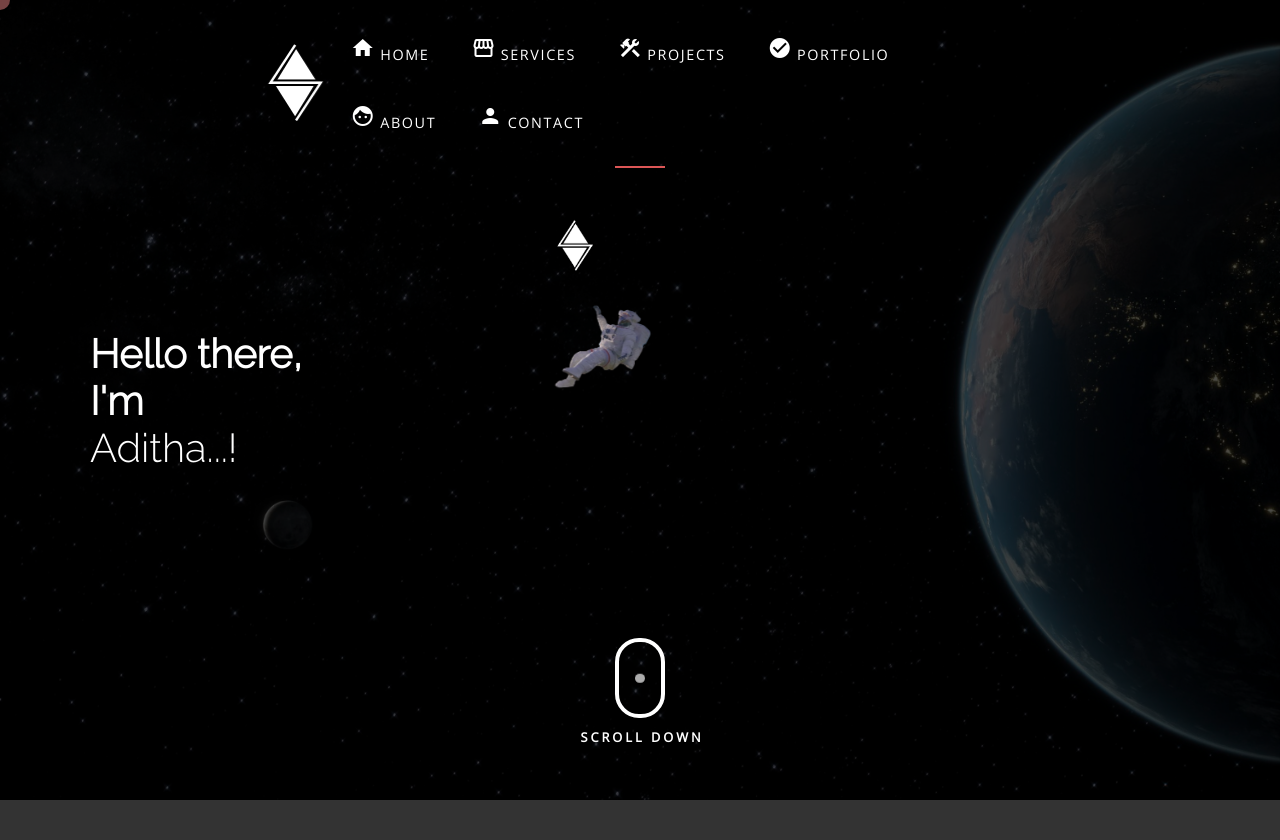
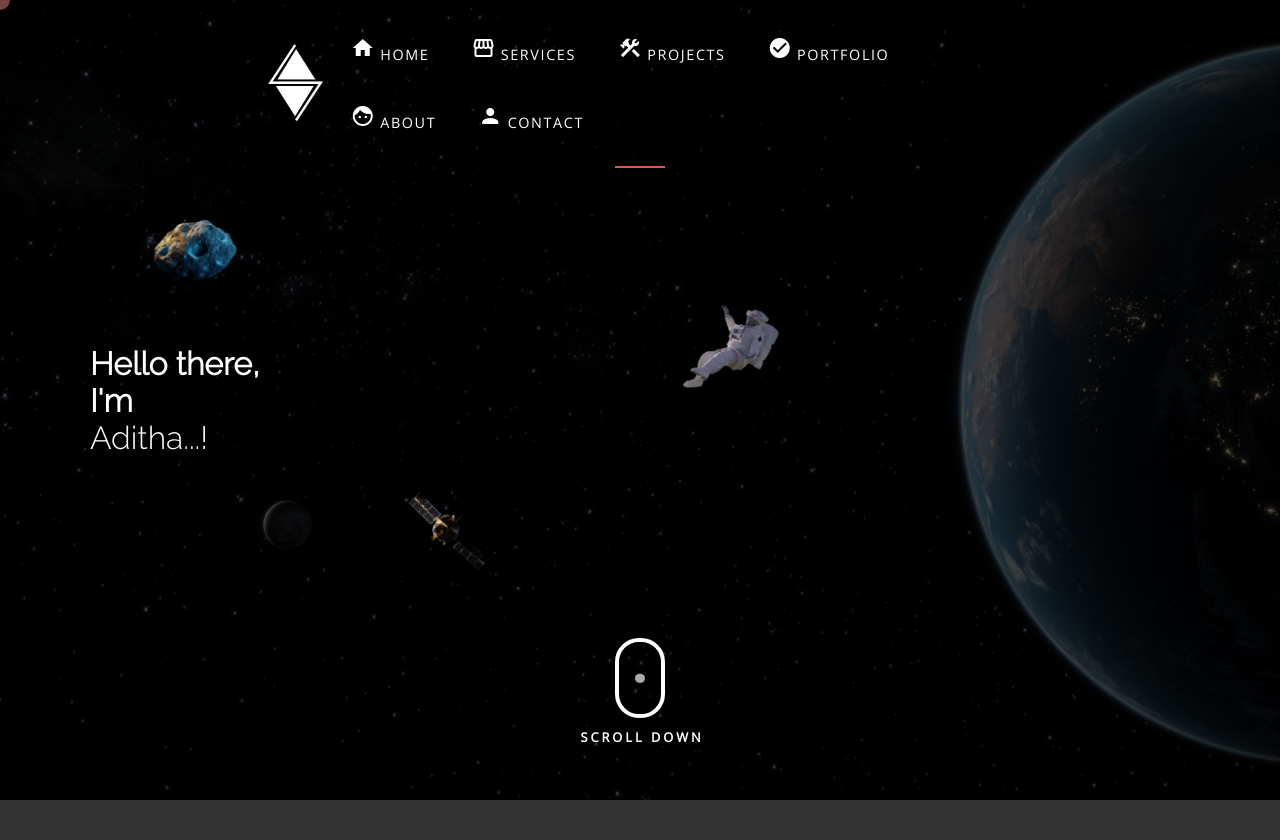
Before and after one commit to adserasinghe/adserasinghe.github.io, a PHP site: page / in a window 1280 px wide. Shown: the top 840 px of the page. Run offline with PHP 8.4, Linux system fonts and the light colour scheme; style sheets or scripts are compiled from the project's sources.

Commit message:
new floating icons added...

```diff
--- a/index.html
+++ b/index.html
@@ -67,7 +67,10 @@
         <div class="space">
           <img src="fl1.png">
           <div class="space-iteam">
-            <img src="flogo.png">
+            <img src="fl2.png">
+          </div>
+          <div class="space-iteam2">
+            <img src="fl3.png">
           </div>
         <section id="service">
         <a id="scroll-btn" href="#service"></a>
--- a/style.css
+++ b/style.css
@@ -246,7 +246,7 @@ p {
 #home h1 {
 	display: block;
 	width: fit-content;
-	font-size: 5rem;
+	font-size: 4rem;
 	position: relative;
 	color: transparent;
 	animation: text_reveal 0.5s ease forwards;
@@ -1160,7 +1160,7 @@ a#scroll-btn {
     height: 180px;
     size: 100%;
     position:absolute;
-    left: 40%;
+    left: 50%;
     top:30%;
     animation: fadeInFormTop .2s linear forwards, floating ease 45s infinite;
 }
@@ -1169,9 +1169,18 @@ a#scroll-btn {
     height: 90px;
     size: 100%;
     position:absolute;
-    left: 40%;
+    left: 10%;
     top: 25%;
-    animation: fadeInFormDown .1s linear forwards, floatingback ease 45s infinite;
+    animation: fadeInFormDown .2s linear forwards, floatingback ease 45s infinite;
+}
+.space-iteam2 img{
+	width: 100px;
+    height: 90px;
+    size: 100%;
+    position:absolute;
+    left: 30%;
+    top: 60%;
+    animation: fadeInFormDown .2s linear forwards, floatingback ease 45s infinite;
 }
 @keyframes fadeInFormTop{
     from{
```
Also changed, not shown: fl1.png, fl2.png (added), fl3.png (added).
